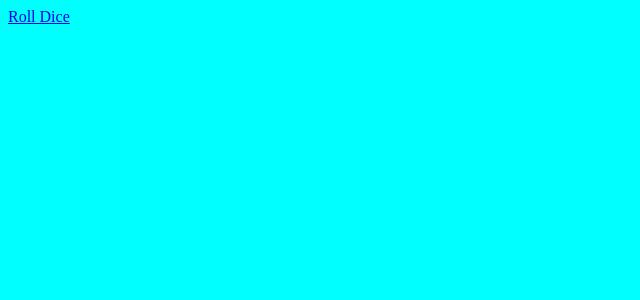
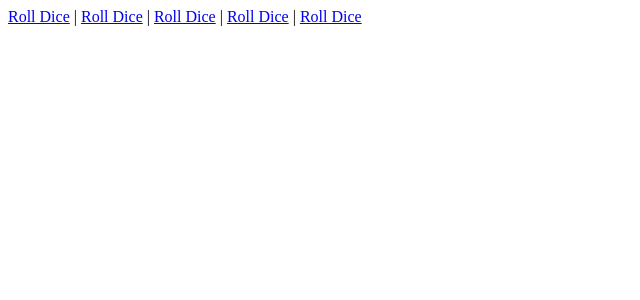
Before and after one commit to cropd/crashkurs-flask, a Flask app: page / in a window 1280 px wide. Before the commit the part shown is almost empty. Shown: the top 300 px of the page, without its empty margins (0-640 px from the left). Run offline with Flask 2, Linux system fonts and the light colour scheme; some libraries are stand-ins or nearby versions.

Commit message:
changed: number of dices

```diff
--- a/crashkurs/templates/start.html
+++ b/crashkurs/templates/start.html
@@ -16,14 +16,18 @@
 							{"path": "/static/img/six.jpg"}
 				];
 
-				$("#roll-dice").click(function() {
-					$.getJSON('/roll-dice', function(data) {
+				$(".roll-dice").click(function() {
+					var number = this.id;
+					var images = '';
+					$.getJSON('/roll-dice/'+number, function(data) {
+
 						var values = data.dices;
-						var firstDice = values[0];
-						var secondDice = values[1];
 
-						$('#images').append("<li><img src='"+ dice_images[firstDice-1].path +"' alt='"+firstDice+"'/><img src='"+ dice_images[secondDice-1].path +"' alt='"+secondDice+"'/></li>"
-						);
+						for (var i=0; i<number; i++) {
+							images += "<img src='"+ dice_images[values[i]-1].path +"' alt='"+values[i]+"' width='30px' height='30px'/>"
+						}
+
+						$('#images').append("<li>"+images+"</li>");
 					});
 				});
 			});
@@ -31,14 +35,17 @@
 
 		</script>
 		<style type="text/css">
-			body{background: aqua;}
-			img{background: fuchsia; height: 30px; width: 30px;}
-			#images {height: 30px; width: 60px;clear: left; float: left; list-style-type: none;}
+			body{}
+			#images {height: 30px; list-style-type: none;}
 			#roll-dice{float: left}
 		</style>
 	</head>
 	<body>
-		<a id="roll-dice" href="#">Roll Dice</a>
+		<a id="1" class="roll-dice" href="#">Roll Dice</a> |
+		<a id="2" class="roll-dice" href="#">Roll Dice</a> |
+		<a id="3" class="roll-dice" href="#">Roll Dice</a> |
+		<a id="4" class="roll-dice" href="#">Roll Dice</a> |
+		<a id="5" class="roll-dice" href="#">Roll Dice</a>
 		<ul id="images">
 		</ul>
 
--- a/crashkurs/views.py
+++ b/crashkurs/views.py
@@ -6,7 +6,12 @@ from random import randint
 def start():
     return render_template('start.html')
 
-@app.route('/roll-dice', methods=['GET'])
-def roll_dice():
-	dices ={"dices": [randint(1, 6),randint(1, 6)]}
+@app.route('/roll-dice/<number>', methods=['GET'])
+def roll_dice(number):
+	roll = [randint(1, 6)]
+	i = 1
+	while i < int(number):
+		roll.append(randint(1, 6))
+		i+=1
+	dices ={"dices": roll}
 	return json.dumps(dices)
```
Also changed, not shown: 1 other file.
